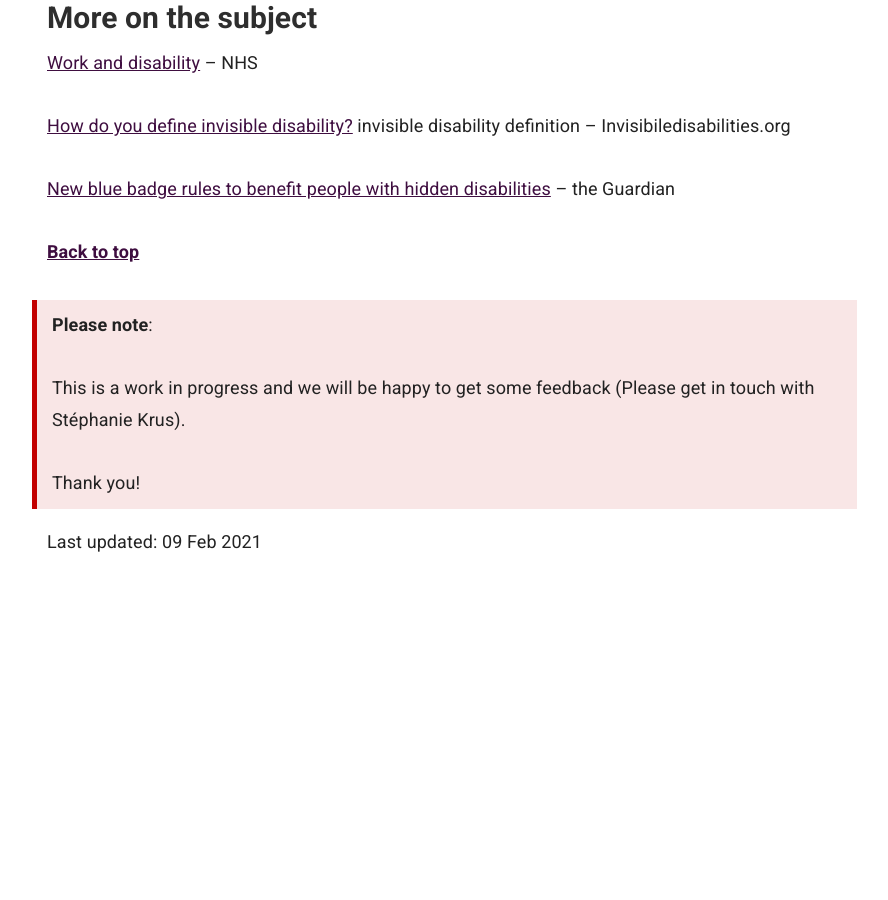
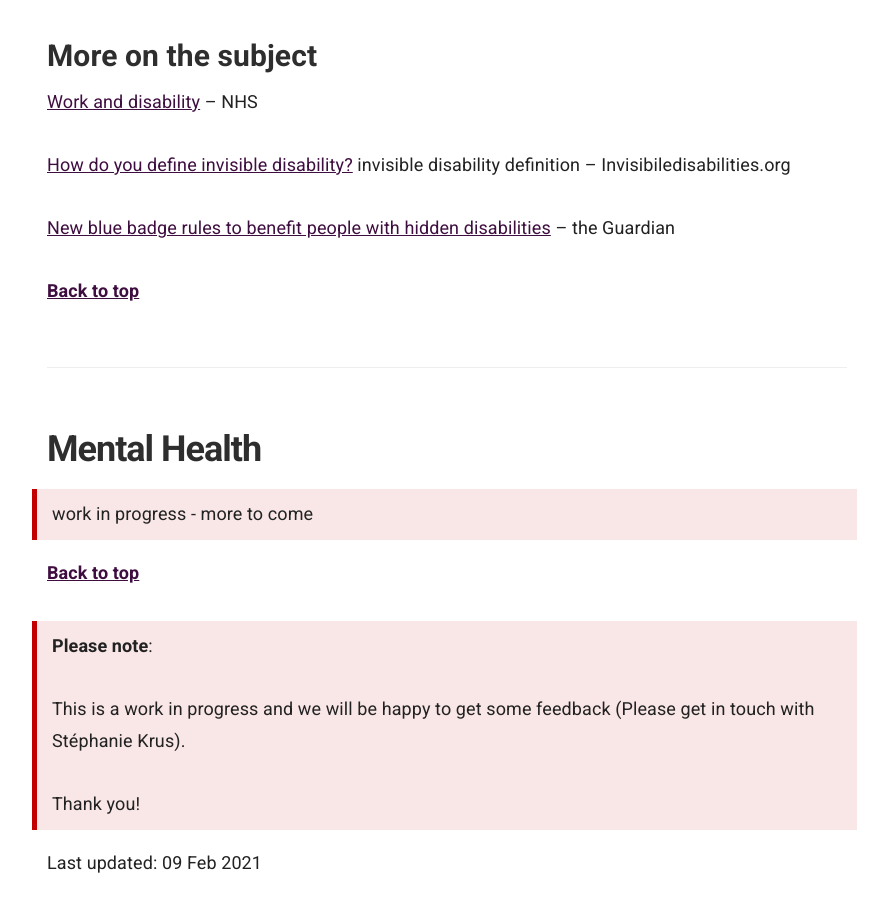
Before and after one commit to numbat70/inclusion2021, a Jekyll site: the page built from _docs/accessibility/advice-specific.md, in a window 1280 px wide and 900 px high, scrolled down 28651 px. Shown: the whole window, without its empty margins (343-1231 px from the left). Built offline with Jekyll 4.4.1, drawn with Linux system fonts in a browser that asks for light colours; before the commit the page ends 29230 px from its top, so only the background shows below that; some of the changed text lies outside the part shown.

Commit message:
SK - add mental health

```diff
--- a/_docs/accessibility/advice-specific.md
+++ b/_docs/accessibility/advice-specific.md
@@ -22,6 +22,7 @@ Quick access:
 - [Learning disabilities](learning-disabilities)
 - [Invisible disabilities](#invisible-disabilities)
     - [The spoon theory](#the-spoon-theory)
+- Mental Health(#mental-health)
 
 These [posters from the Home Office Digital](https://github.com/UKHomeOffice/posters/blob/master/accessibility/dos-donts/posters_en-UK/accessibility-posters-set.pdf) are a great resource. They are available in many languages.
 
@@ -477,5 +478,11 @@ You can get involved, [they provide material on their website](https://www.notev
 
 [**Back to top**]()
 
+## Mental Health
+
+<blockquote class="red"><p>work in progress - more to come</p></blockquote>
+
+[**Back to top**]()
+
 {% include feedback.html %}
 <div>Last updated: {{site.time | date_to_string}}</div>
```
